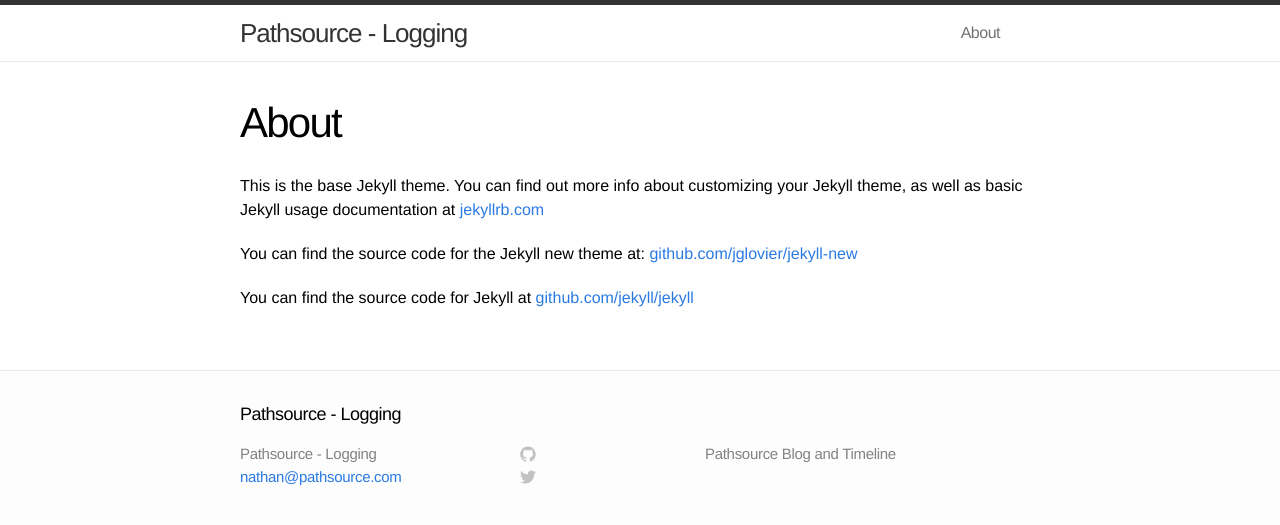
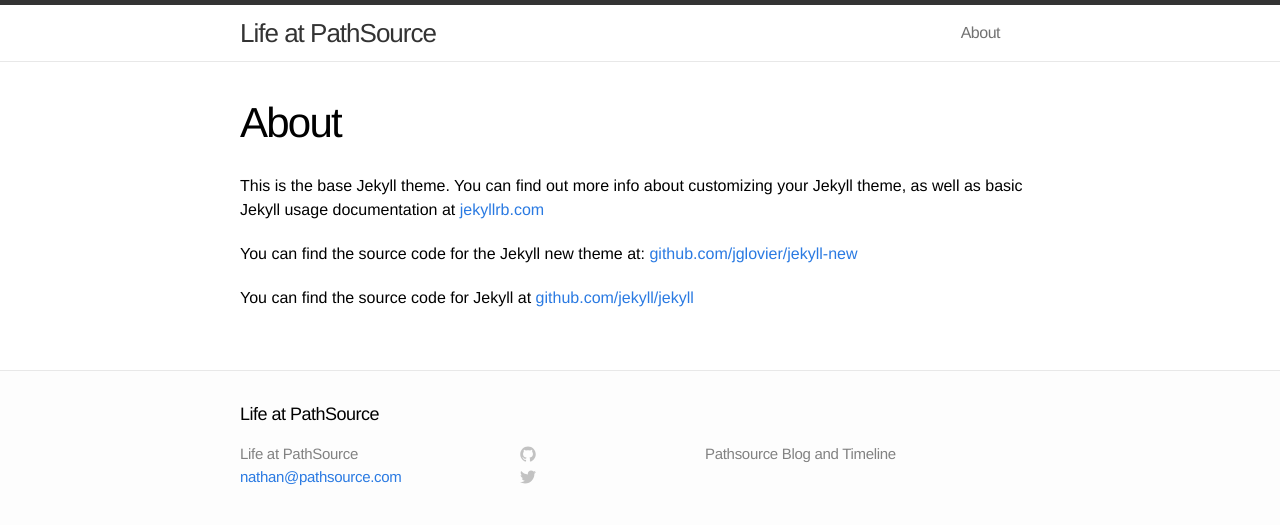
Before and after one commit to pathsource/pathsource.github.com, a Jekyll site: the page built from about.md, in a window 1280 px wide. Shown: the top 525 px of the page. Built offline with Jekyll 4.4.1, drawn with Linux system fonts in a browser that asks for light colours.

Commit message:
rename this site

```diff
--- a/_config.yml
+++ b/_config.yml
@@ -1,5 +1,5 @@
 # Site settings
-title: Pathsource - Logging
+title: Life at PathSource
 email: nathan@pathsource.com
 description: "Pathsource Blog and Timeline"
 baseurl: ""
```
